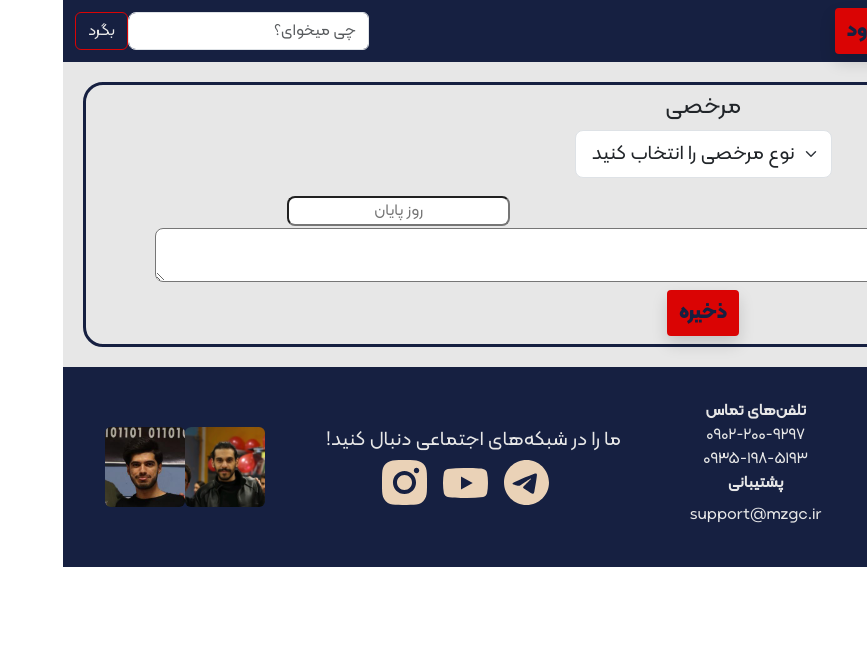
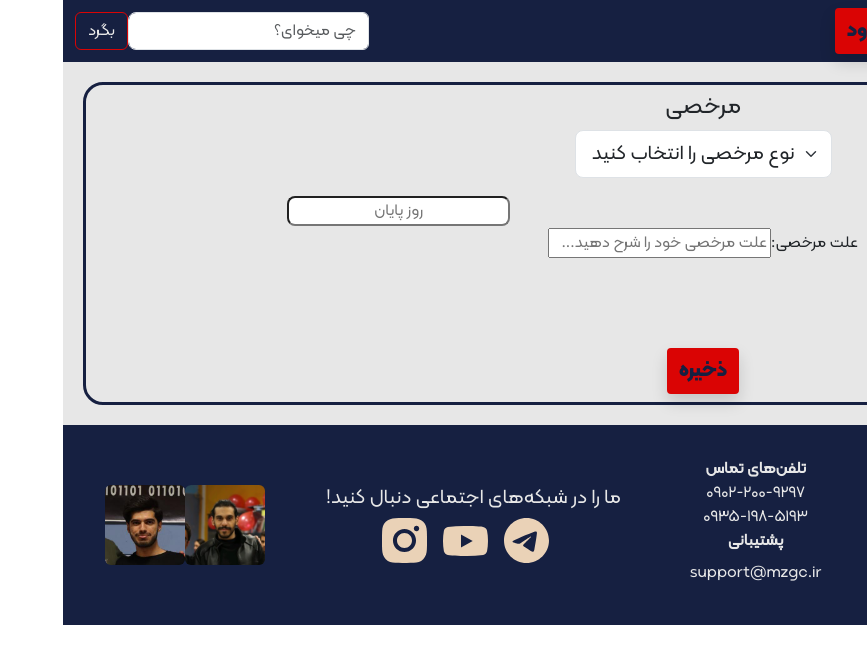
Before and after one commit to aliiimaher/PersonnelSystem-React, a React (Vite) app: page /leave in a window 1280 px wide. Shown: the top 664 px of the page, without its empty margins (413-1280 px from the left). Built offline with nearby package versions, Linux system fonts and the light colour scheme.

Commit message:
middle of leave req

```diff
--- a/src/pages/LeaveReq.tsx
+++ b/src/pages/LeaveReq.tsx
@@ -3,9 +3,12 @@ import DatePicker from "react-datepicker";
 import "react-datepicker/dist/react-datepicker.css";
 import "../styles/pages/LeaveReq.scss";
 import Button from "../components/Button";
-import InputBox from "../components/InputBox";
+import { useForm } from "react-hook-form";
+import axios from "axios";
 
 function LeaveReq() {
+  const { register, handleSubmit, watch } = useForm();
+
   const [selectedLeaveType, setSelectedLeaveType] = useState("");
   const [selectedStartDate, setSelectedStartDate] = useState<Date | null>();
   const [selectedEndDate, setSelectedEndDate] = useState<Date | null>();
@@ -14,11 +17,23 @@ function LeaveReq() {
     setSelectedLeaveType(event.target.value);
   };
 
-  const testHandle = () => {
-    console.log("start: ", selectedStartDate);
-    console.log("end: ", selectedEndDate);
-    console.log("type: ", selectedLeaveType);
+  const onSubmit = (data: any) => {
+    data.startDate = selectedStartDate;
+    data.endDate = selectedEndDate;
+    data.leaveType = selectedLeaveType;
+    data.leaveReason = watch("leaveReason");
+    console.log(data);
+    axios
+      .post("/.../", data)
+      .then((response) => {
+        console.log(response.data);
+      })
+      .catch((error) => {
+        console.log(error);
+      });
   };
+
+  console.log(watch("leaveReason"));
   return (
     <>
       <div className="leave-main-container">
@@ -50,10 +65,20 @@ function LeaveReq() {
             placeholderText="روز پايان"
           />
         </div>
-        <div className="leave-reason-input">
-          <InputBox type="textarea" placeHolder="علت مرخصی را شرح دهید" />
-        </div>
-        <Button text="ذخيره" onclick={testHandle} />
+        <form
+          onSubmit={handleSubmit(onSubmit)}
+          className="leave-reason-input-form"
+        >
+          <div className="leave-reason-input">
+            <label>علت مرخصی:</label>
+            <input
+              type="text"
+              {...register("leaveReason")}
+              placeholder="علت مرخصی خود را شرح دهید..."
+            />
+          </div>
+          <Button text="ذخيره" type="submit" />
+        </form>
       </div>
     </>
   );
--- a/src/styles/pages/LeaveReq.scss
+++ b/src/styles/pages/LeaveReq.scss
@@ -26,7 +26,21 @@
   }
 }
 
-.leave-reason-input {
-  margin: auto;
+.leave-reason-input-form {
   width: 100%;
 }
+
+.leave-reason-input {
+  margin-bottom: 20px;
+  width: 100%;
+  height: 100px;
+
+  input:focus {
+    width: 100%;
+    height: 80%;
+    resize: vertical;
+    transition: width 0.4s ease-in-out;
+    border-radius: 8px;
+    padding: 8px;
+  }
+}
```
